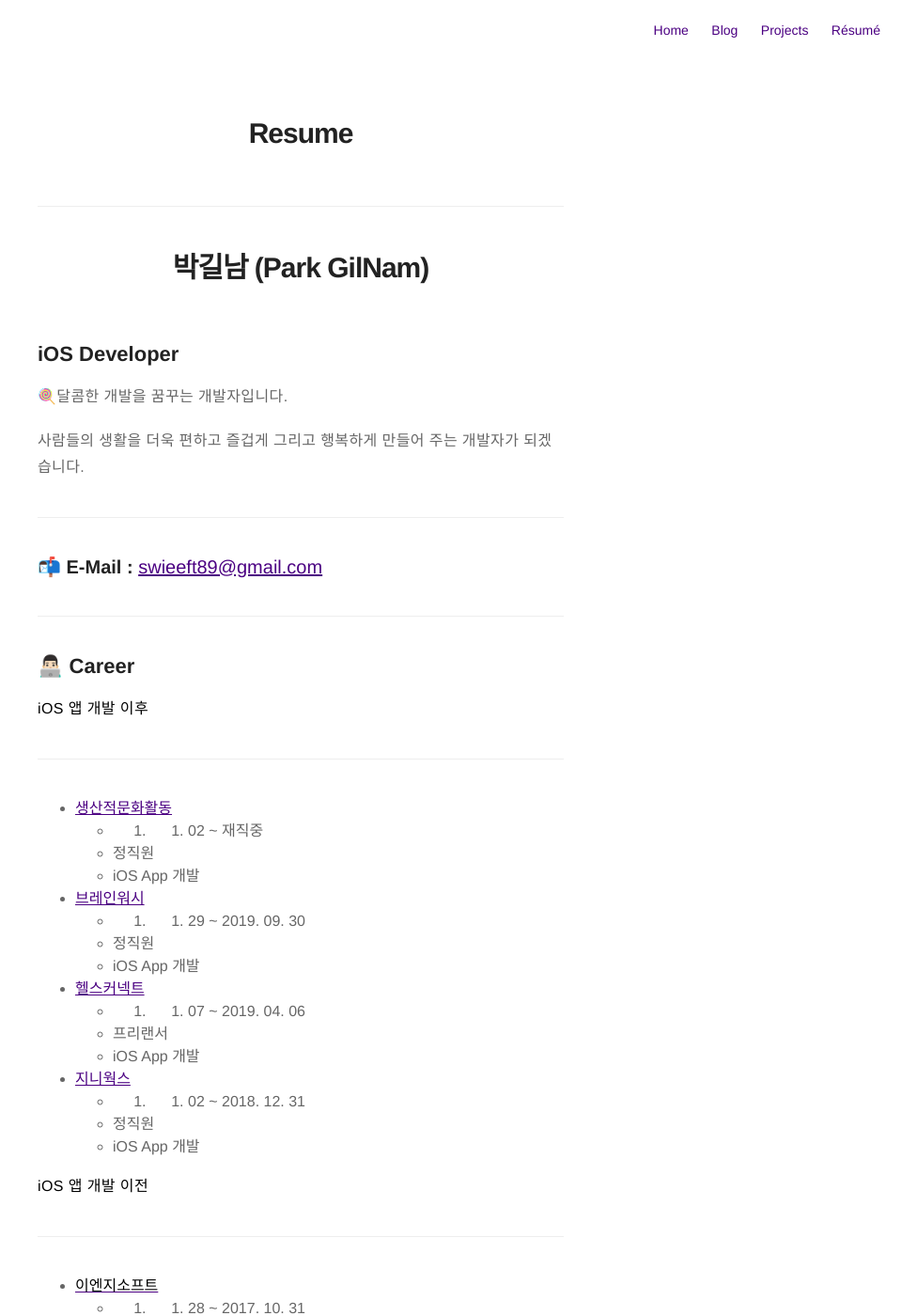
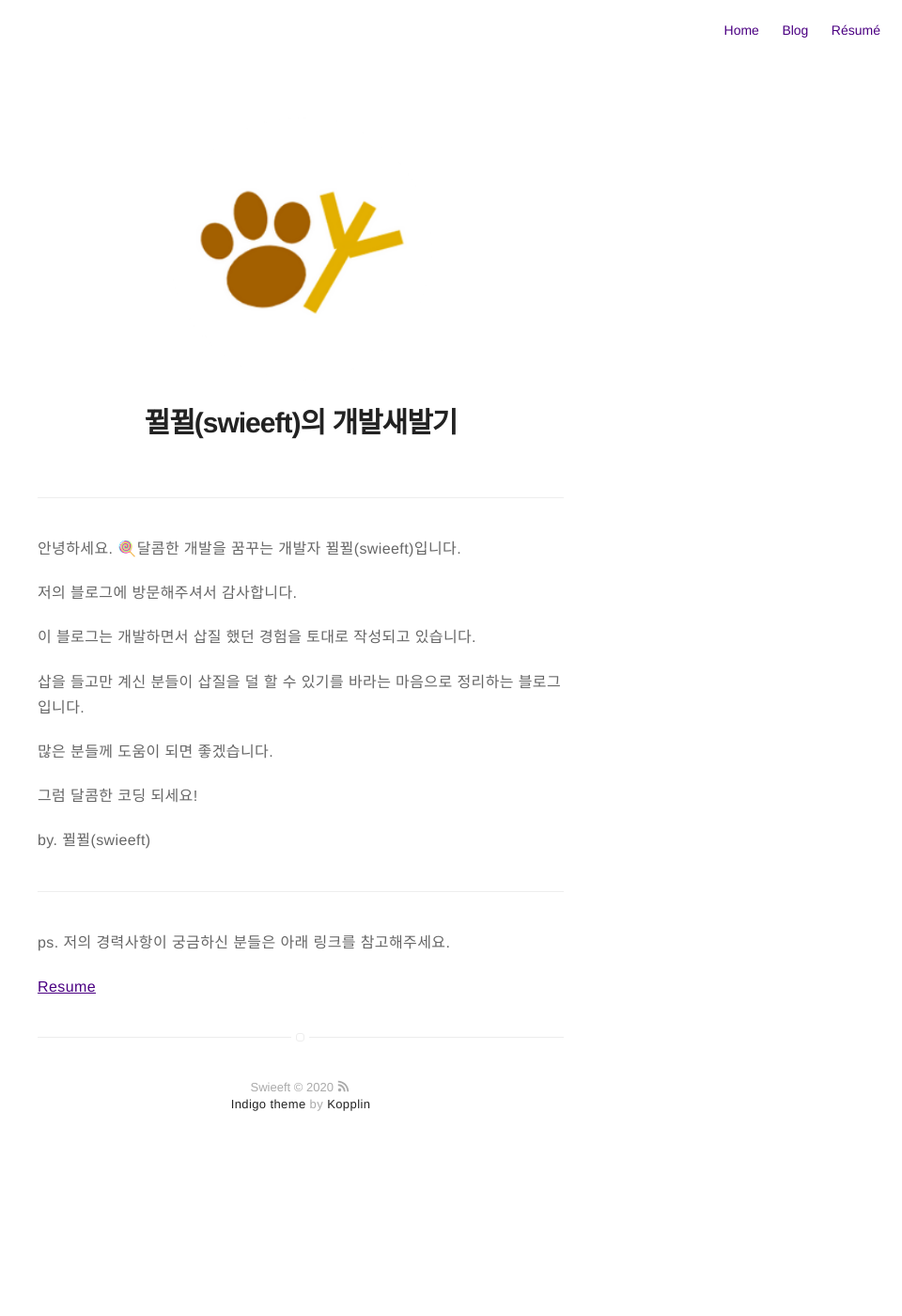
Before and after one commit to swieeft/swieeft.github.io, a Jekyll site: the page built from about.md, in a window 1280 px wide and 1400 px high. Shown: the whole window at 94% size, without its empty margins (320-1280 px from the left). Built offline with Jekyll 4.4.1, drawn with Linux system fonts in a browser that asks for light colours; some of the changed text lies outside the part shown.

Commit message:
about.md 파일 작성

```diff
--- a/_config.yml
+++ b/_config.yml
@@ -87,10 +87,10 @@ width: normal
 # paginate_path: "blog/:num/"
 
 # if you don't need projects, comment the *projects* configs below
-projects: true
+projects: false
 
 # if you don't need "about" or "blog", comment them out below
-about: false
+about: true
 blog: true
 
 # do you want to show the "read time" of the posts?
--- a/about.md
+++ b/about.md
@@ -3,121 +3,28 @@ title: About
 layout: page
 ---
 
-# Resume
+![Profile.jpg](/assets/images/profile.png)
+
+# 뀔뀔(swieeft)의 개발새발기
 
 ---
 
-# 박길남 (Park GilNam)
+안녕하세요. 🍭달콤한 개발을 꿈꾸는 개발자 뀔뀔(swieeft)입니다.
 
-## iOS Developer
+저의 블로그에 방문해주셔서 감사합니다.
 
-🍭달콤한 개발을 꿈꾸는 개발자입니다.
+이 블로그는 개발하면서 삽질 했던 경험을 토대로 작성되고 있습니다.
 
-사람들의 생활을 더욱 편하고 즐겁게 그리고 행복하게 만들어 주는 개발자가 되겠습니다.
+삽을 들고만 계신 분들이 삽질을 덜 할 수 있기를 바라는 마음으로 정리하는 블로그 입니다.
+
+많은 분들께 도움이 되면 좋겠습니다.
+
+그럼 달콤한 코딩 되세요!
+
+by. 뀔뀔(swieeft)
 
 ---
 
-### 📬 E-Mail : **[swieeft89@gmail.com](mailto:swieeft89@gmail.com)**
+ps. 저의 경력사항이 궁금하신 분들은 아래 링크를 참고해주세요.
 
----
-
-## 👨🏻‍💻 Career
-
-**iOS 앱 개발 이후**
-
----
-
-- **[생산적문화활동](https://www.murmuring.fun/)**
-    - 2020. 01. 02 ~ 재직중
-    - 정직원
-    - iOS App 개발
-
-- **[브레인워시](http://www.fantasyleaguer.co.kr/)**
-    - 2019. 04. 29 ~ 2019. 09. 30
-    - 정직원
-    - iOS App 개발
-
-- **[헬스커넥트](https://www.hconnect.co.kr/)**
-    - 2019. 01. 07 ~ 2019. 04. 06
-    - 프리랜서
-    - iOS App 개발
-
-- **[지니웍스](http://www.genieworks.net/)**
-    - 2018. 05. 02 ~ 2018. 12. 31
-    - 정직원
-    - iOS App 개발
-
-**iOS 앱 개발 이전**
-
----
-
-- [**이엔지소프트**](http://www.engsoft.kr/)
-    - 2016. 06. 28 ~ 2017. 10. 31
-    - 정직원
-    - C# Winform 프로그램 개발
-- **[소프트캠프](https://www.softcamp.co.kr/)**
-    - 2015. 03. 16 ~ 2016. 01. 29
-    - 정직원
-    - DRM 솔루션 개발
-
----
-
-## 📝 Blog
-
-[뀔뀔(swieeft)의 개발새발기](https://www.notion.so/swieeft-3324cfd36164460d968d7d2545f92dab)
-
----
-
-## 📚 Stack
-
-- Swift
-- iOS
-- Git
-- RxSwift
-- ReactorKit
-
----
-
-## 📱 Project
-
-진행했던 프로젝트 목록입니다. 맨 위가 가장 최근에 작업한 프로젝트입니다.
-
-### 개인 프로젝트
-
----
-
-[SwieeftUIBezierPath](Resume/SwieeftUIBezierPath.md)
-
-[SwieeftImageViewer](Resume/SwieeftImageViewer.md)
-
-[CustomView](Resume/CustomView.md)
-
-[DrawingRecorder](Resume/DrawingRecorder.md)
-
-[DotPattern-UIBezierPath](Resume/DotPattern%20UIBezierPath.md)
-
-[삼시묵상](Resume/Untitled.md)
-
-### 회사 프로젝트
-
----
-
-[머머링 - 일상을 담는 목소리](Resume/Untitled%201.md)
-
-[판타지리거 - Fantasy Leaguer](Resume/Fantasy%20Leaguer.md)
-
-[코치코치당뇨](Resume/Untitled%202.md)
-
-[파킹온 - ParkingOn](Resume/ParkingOn.md)
-
-[픽앤유니크 - pick&uniq](Resume/pick%20uniq.md)
-
-### 외주 프로젝트
-
----
-
-[피플 - People](Resume/People.md)
-
----
-
-- Resume 양식은 아래 링크를 참조하였습니다.
+[Resume](https://www.notion.so/Park-GilNam-269802c635b44285b6165b9a442be1f5)
```
